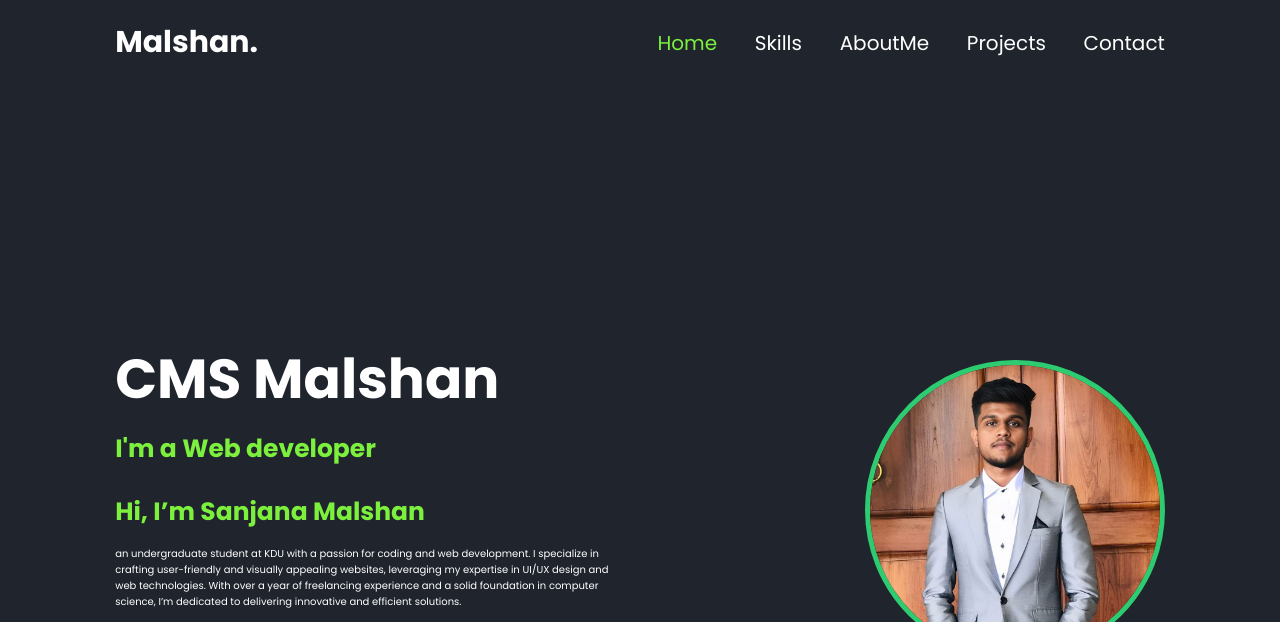
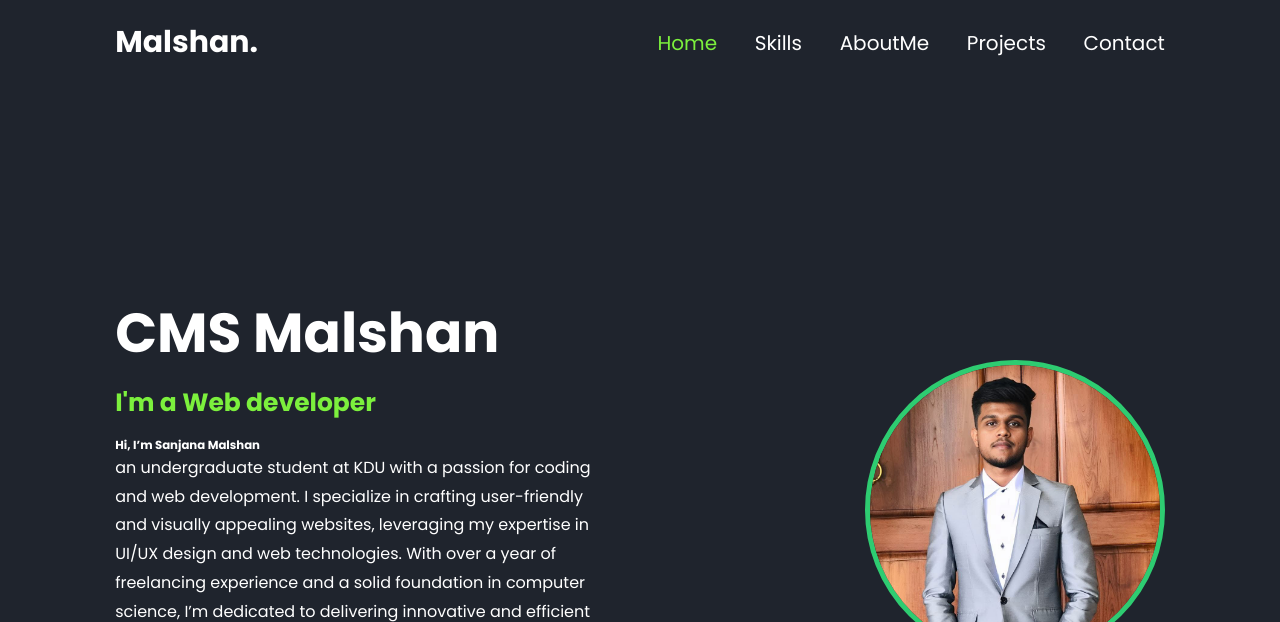
Before and after one commit to CMSMalshan/portfolio-web, a plain HTML site: page index.html in a window 1280 px wide. Shown: the top 622 px of the page. Drawn offline with nearby package versions, Linux system fonts and the light colour scheme.

Commit message:
Update index.html

```diff
--- a/index.html
+++ b/index.html
@@ -37,8 +37,9 @@
             <h1>CMS Malshan</h1>
             <h2>I'm a Web developer </h2>
 
+
+            <h3><b></b>Hi, I’m Sanjana Malshan </b></h3>
             <p>
-                <h2><b></b>Hi, I’m Sanjana Malshan </b></h2>
                 an undergraduate student at KDU with a passion for coding and web development.
                 I specialize in crafting user-friendly and visually appealing websites, leveraging my expertise in UI/UX design and web technologies.
                 With over a year of freelancing experience and a solid foundation in computer science, I’m dedicated to delivering innovative and efficient solutions.
```
